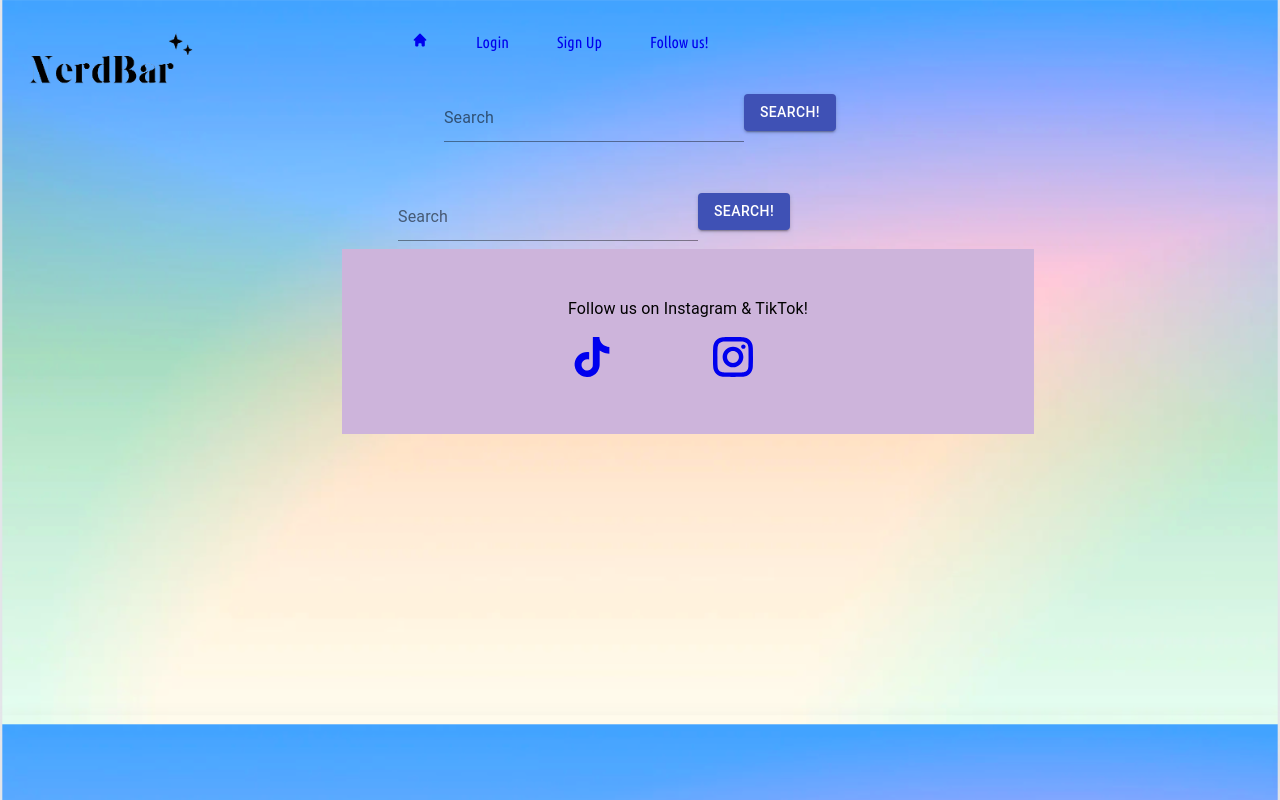
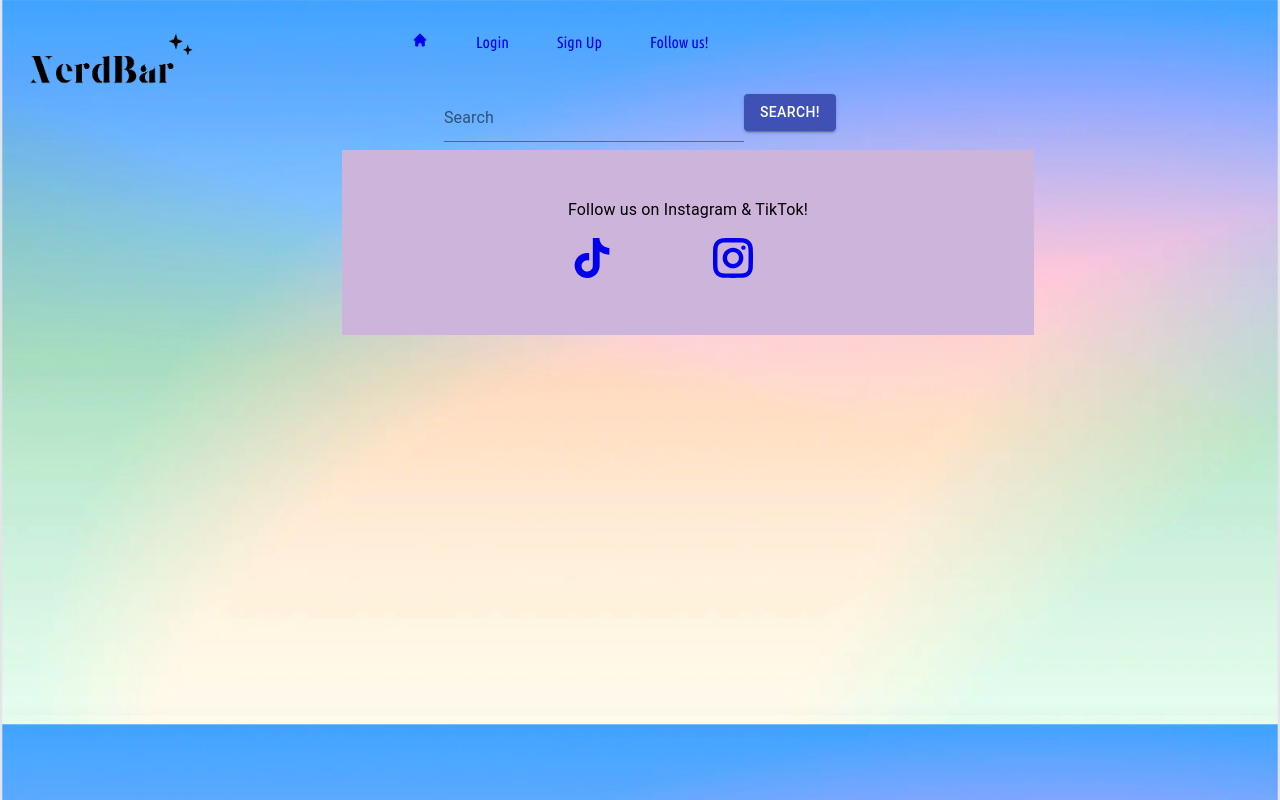
Before and after one commit to klsmith5370/NerdBar, a React app: page /add in a window 1280 px wide. Built offline with nearby package versions, Linux system fonts and the light colour scheme; no server answers.

Commit message:
Working on styling for add form

```diff
--- a/client/App.js
+++ b/client/App.js
@@ -35,7 +35,6 @@ const App = () => {
           className='fixed-top'
           isLoggedIn={isLoggedIn}
         />
-        <SearchBar />
         {isLoggedIn ? (
           <Routes>
               <Route exact path="/home" element={<Home />} />
```
Also changed, not shown: client/components/AddRecipe.js (+0 -10 lines).
